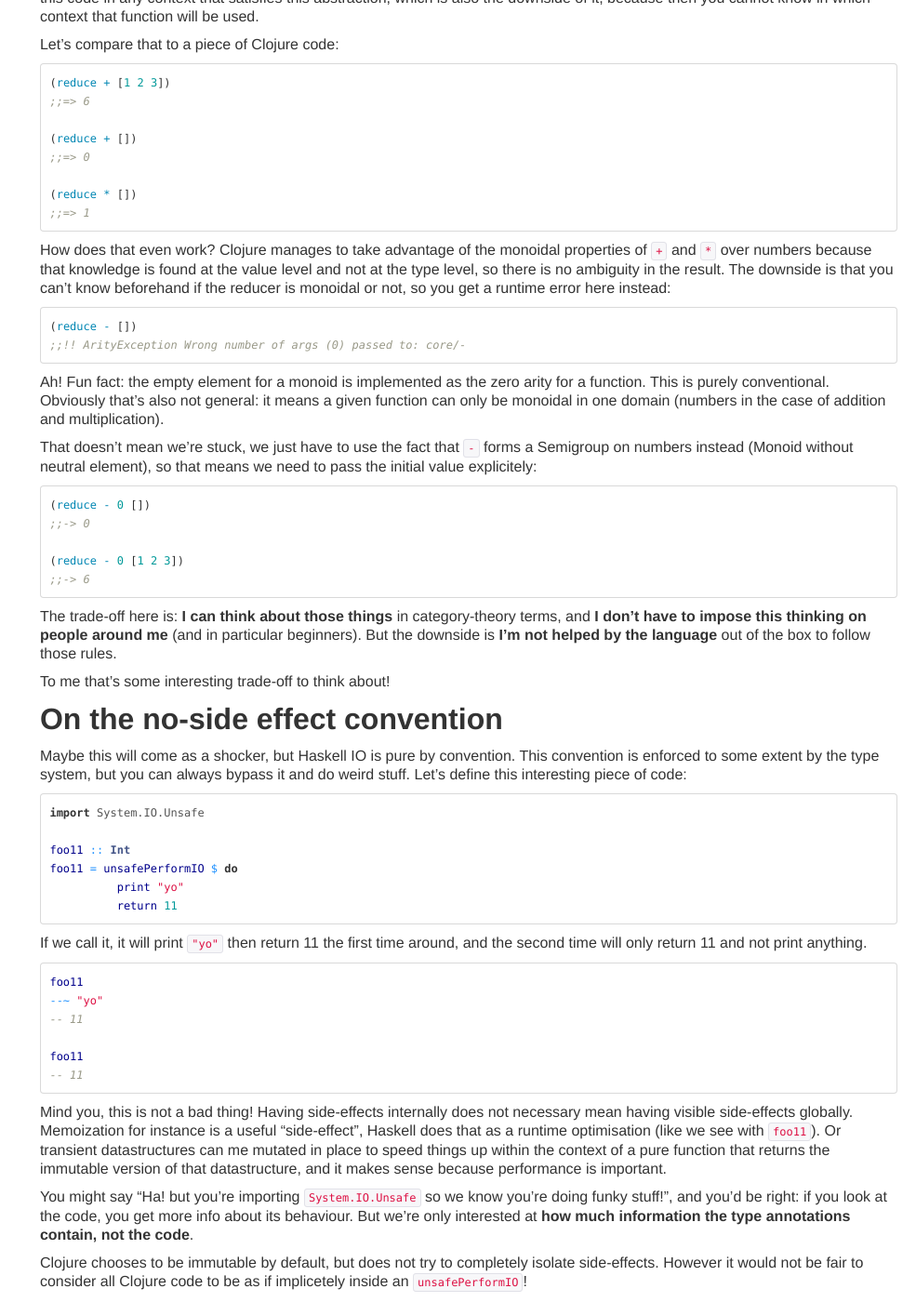
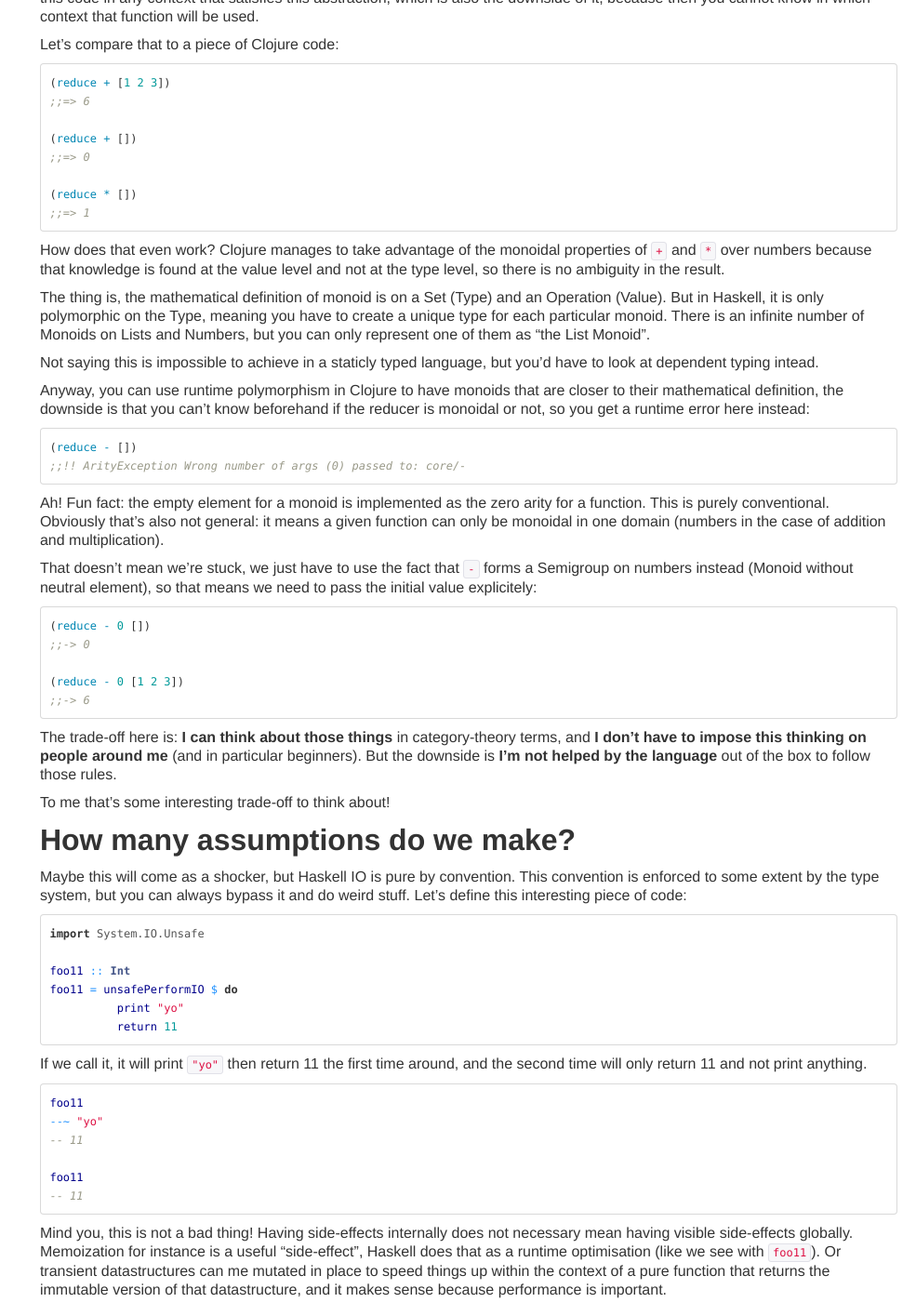
Before and after one commit to ReifyAB/reify.se, a Jekyll site: the page built from _posts/programming/2017-10-29-on-types-and-intent.md, in a window 1280 px wide and 1400 px high, scrolled down 2757 px. Shown: the whole window at 93% size, without its empty margins (295-1280 px from the left). Built offline with Jekyll 4.4.1, drawn with Linux system fonts in a browser that asks for light colours; comment, search, counter and statistics services are not loaded.

Commit message:
Clarity and specifics on Monoid

````diff
--- a/_posts/programming/2017-10-29-on-types-and-intent.md
+++ b/_posts/programming/2017-10-29-on-types-and-intent.md
@@ -198,9 +198,21 @@ Let's compare that to a piece of Clojure code:
 How does that even work? Clojure manages to take advantage of the
 monoidal properties of `+` and `*` over numbers because that knowledge
 is found at the value level and not at the type level, so there is no
-ambiguity in the result. The downside is that you can't know
-beforehand if the reducer is monoidal or not, so you get a runtime
-error here instead:
+ambiguity in the result.
+
+The thing is, the mathematical definition of monoid is on a Set (Type)
+and an Operation (Value). But in Haskell, it is only polymorphic on
+the Type, meaning you have to create a unique type for each particular
+monoid. There is an infinite number of Monoids on Lists and Numbers,
+but you can only represent one of them as "the List Monoid".
+
+Not saying this is impossible to achieve in a staticly typed language,
+but you'd have to look at dependent typing intead.
+
+Anyway, you can use runtime polymorphism in Clojure to have monoids
+that are closer to their mathematical definition, the downside is that
+you can't know beforehand if the reducer is monoidal or not, so you
+get a runtime error here instead:
 
 ```clojure
 (reduce - [])
@@ -233,7 +245,7 @@ rules.
 
 To me that's some interesting trade-off to think about!
 
-# On the no-side effect convention
+# How many assumptions do we make?
 
 Maybe this will come as a shocker, but Haskell IO is pure by
 convention. This convention is enforced to some extent by the type
````
